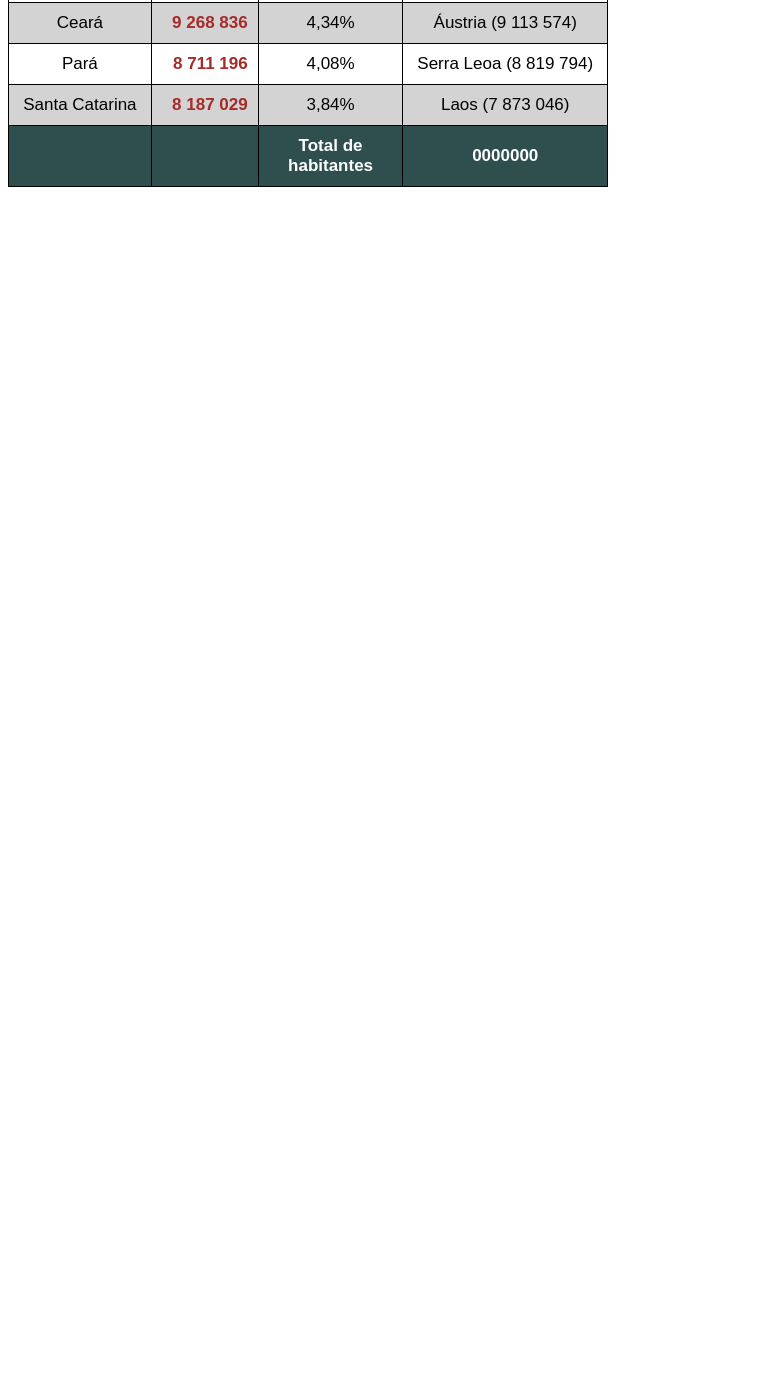
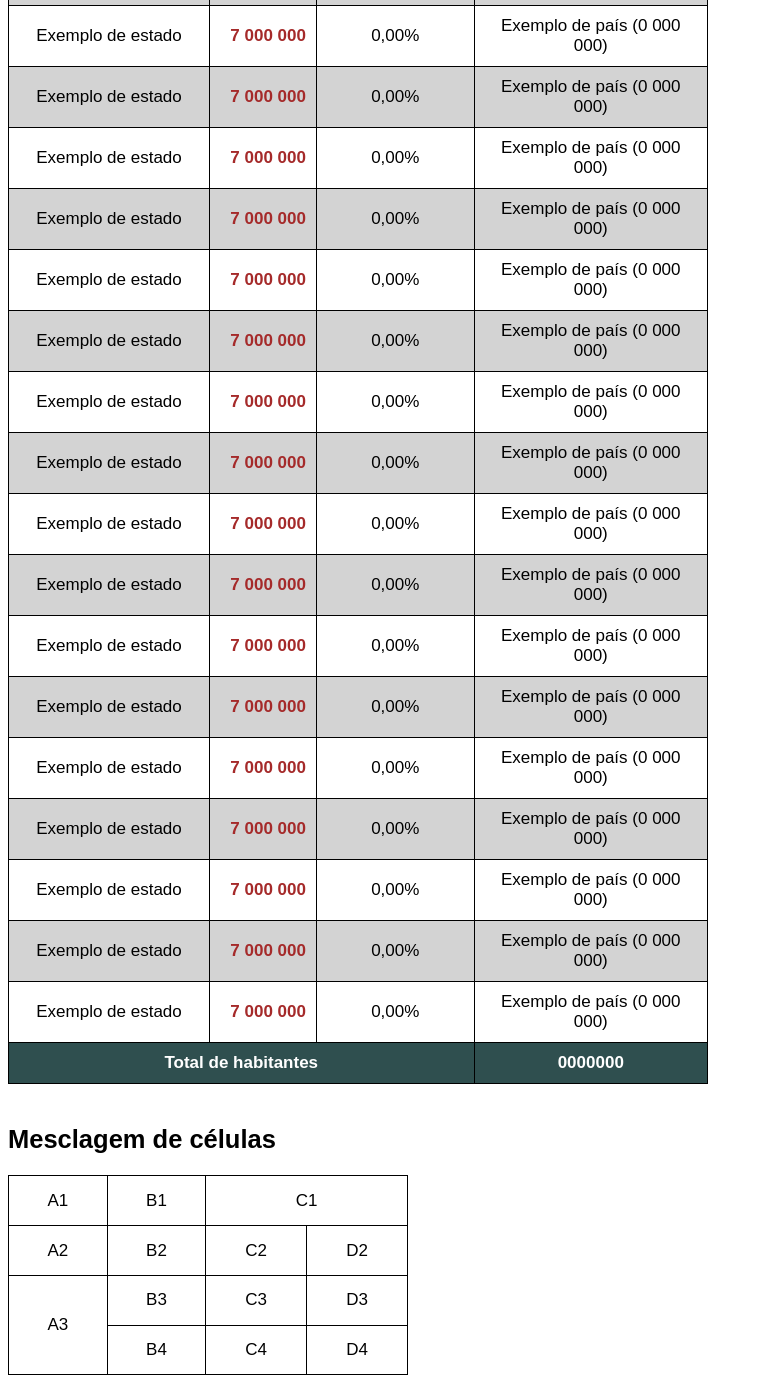
Before and after one commit to msmarinafarias/html-css-guanabara, a plain HTML site: page Módulo 03/exercícios/ex-tabelas/index.html in a window 1280 px wide. Shown: the part 1006-2389 px from the top of the page, without its empty margins (0-763 px from the left). Before the commit the page ends 1201 px from the top, so only its background shows below. Drawn offline with Linux system fonts and the light colour scheme.

Commit message:
Aprendendo a montar tabelas

```diff
--- a/Módulo 03/exercícios/ex-tabelas/index.html
+++ b/Módulo 03/exercícios/ex-tabelas/index.html
@@ -8,12 +8,26 @@
         body {
             font-family: Arial, Helvetica, sans-serif;
             font-size: 17px;
+            text-align: justify;
         }
 
-        table {
-            width: 600px;
+        table#simples {
+            width: 400px;
+            height: 200px;
+            border-collapse: collapse;
+        }
+
+        table#mescla {
+            width: 400px;
+            height: 200px;
+            border-collapse: collapse;
+        }
+
+        table#grande {
+            width: 700px;
             height: 300px;
             border-collapse: collapse;
+            position: relative;
         }
 
         caption {
@@ -33,7 +47,13 @@
             color: white;
         }
 
-        tbody > tr:nth-child(2n) {
+        table#grande > thead > tr > th {
+            position: sticky;
+            top: -1px;
+            background-color: darkslategray;
+        }
+
+        table#grande > tbody > tr:nth-child(2n) {
             background-color: lightgray;
         }
 
@@ -50,7 +70,7 @@
     <br>
     <h2>Tabela simples</h2>
 
-    <table>
+    <table id="simples">
         <tr>
             <td>A1</td>
             <td>B1</td>
@@ -80,11 +100,11 @@
     <h2>Tabela grande</h2>
 
     <br>
-    <table>
-        <caption>Os 10 estados mais populosos do Brasil</caption>
+    <table id="grande">
+        <caption>Os estados mais populosos do Brasil</caption>
         <thead>
             <tr>
-                <th scope="col">Unidade federativa</th>
+                <th scope="col" style="width: 180px;">Unidade federativa</th>
                 <th scope="col">População</th>
                 <th scope="col">% da população total</th>
                 <th scope="col"> País comparável (habitantes)</th>
@@ -161,17 +181,161 @@
                 <td>3,84%</td>
                 <td>Laos (7 873 046)</td>
             </tr>
+
+            <tr> <!--Exemplo-->
+                <td>Exemplo de estado</td>
+                <td class="num">7 000 000</td>
+                <td>0,00%</td>
+                <td>Exemplo de país (0 000 000)</td>
+            </tr>
+
+            <tr> <!--Exemplo-->
+                <td>Exemplo de estado</td>
+                <td class="num">7 000 000</td>
+                <td>0,00%</td>
+                <td>Exemplo de país (0 000 000)</td>
+            </tr>
+
+            <tr> <!--Exemplo-->
+                <td>Exemplo de estado</td>
+                <td class="num">7 000 000</td>
+                <td>0,00%</td>
+                <td>Exemplo de país (0 000 000)</td>
+            </tr>
+
+            <tr> <!--Exemplo-->
+                <td>Exemplo de estado</td>
+                <td class="num">7 000 000</td>
+                <td>0,00%</td>
+                <td>Exemplo de país (0 000 000)</td>
+            </tr>
+
+            <tr> <!--Exemplo-->
+                <td>Exemplo de estado</td>
+                <td class="num">7 000 000</td>
+                <td>0,00%</td>
+                <td>Exemplo de país (0 000 000)</td>
+            </tr>
+
+            <tr> <!--Exemplo-->
+                <td>Exemplo de estado</td>
+                <td class="num">7 000 000</td>
+                <td>0,00%</td>
+                <td>Exemplo de país (0 000 000)</td>
+            </tr>
+
+            <tr> <!--Exemplo-->
+                <td>Exemplo de estado</td>
+                <td class="num">7 000 000</td>
+                <td>0,00%</td>
+                <td>Exemplo de país (0 000 000)</td>
+            </tr>
+
+            <tr> <!--Exemplo-->
+                <td>Exemplo de estado</td>
+                <td class="num">7 000 000</td>
+                <td>0,00%</td>
+                <td>Exemplo de país (0 000 000)</td>
+            </tr>
+
+            <tr> <!--Exemplo-->
+                <td>Exemplo de estado</td>
+                <td class="num">7 000 000</td>
+                <td>0,00%</td>
+                <td>Exemplo de país (0 000 000)</td>
+            </tr>
+
+            <tr> <!--Exemplo-->
+                <td>Exemplo de estado</td>
+                <td class="num">7 000 000</td>
+                <td>0,00%</td>
+                <td>Exemplo de país (0 000 000)</td>
+            </tr>
+
+            <tr> <!--Exemplo-->
+                <td>Exemplo de estado</td>
+                <td class="num">7 000 000</td>
+                <td>0,00%</td>
+                <td>Exemplo de país (0 000 000)</td>
+            </tr>
+
+            <tr> <!--Exemplo-->
+                <td>Exemplo de estado</td>
+                <td class="num">7 000 000</td>
+                <td>0,00%</td>
+                <td>Exemplo de país (0 000 000)</td>
+            </tr>
+
+            <tr> <!--Exemplo-->
+                <td>Exemplo de estado</td>
+                <td class="num">7 000 000</td>
+                <td>0,00%</td>
+                <td>Exemplo de país (0 000 000)</td>
+            </tr>
+
+            <tr> <!--Exemplo-->
+                <td>Exemplo de estado</td>
+                <td class="num">7 000 000</td>
+                <td>0,00%</td>
+                <td>Exemplo de país (0 000 000)</td>
+            </tr>
+
+            <tr> <!--Exemplo-->
+                <td>Exemplo de estado</td>
+                <td class="num">7 000 000</td>
+                <td>0,00%</td>
+                <td>Exemplo de país (0 000 000)</td>
+            </tr>
+
+            <tr> <!--Exemplo-->
+                <td>Exemplo de estado</td>
+                <td class="num">7 000 000</td>
+                <td>0,00%</td>
+                <td>Exemplo de país (0 000 000)</td>
+            </tr>
+
+            <tr> <!--Exemplo-->
+                <td>Exemplo de estado</td>
+                <td class="num">7 000 000</td>
+                <td>0,00%</td>
+                <td>Exemplo de país (0 000 000)</td>
+            </tr>
         </tbody>
 
         <tfoot>
             <tr>
-                <td></td>
-                <td></td>
-                <th scope="row">Total de habitantes</th>
+                <th scope="row" colspan="3">Total de habitantes</th>
                 <td><strong>0000000</strong></td>
 
             </tr>
         </tfoot>
     </table>
+    <br>
+    <h2>Mesclagem de células</h2>
+
+    <table id="mescla">
+        <tr>
+            <td>A1</td>
+            <td>B1</td>
+            <td colspan="2">C1</td>
+        </tr>
+        <tr>
+            <td>A2</td>
+            <td>B2</td>
+            <td>C2</td>
+            <td>D2</td>
+        </tr>
+        <tr>
+            <td rowspan="2">A3</td>
+            <td>B3</td>
+            <td>C3</td>
+            <td>D3</td>
+        </tr>
+        <tr>
+            <td>B4</td>
+            <td>C4</td>
+            <td>D4</td>
+        </tr>
+    </table>
 </body>
 </html>
```
